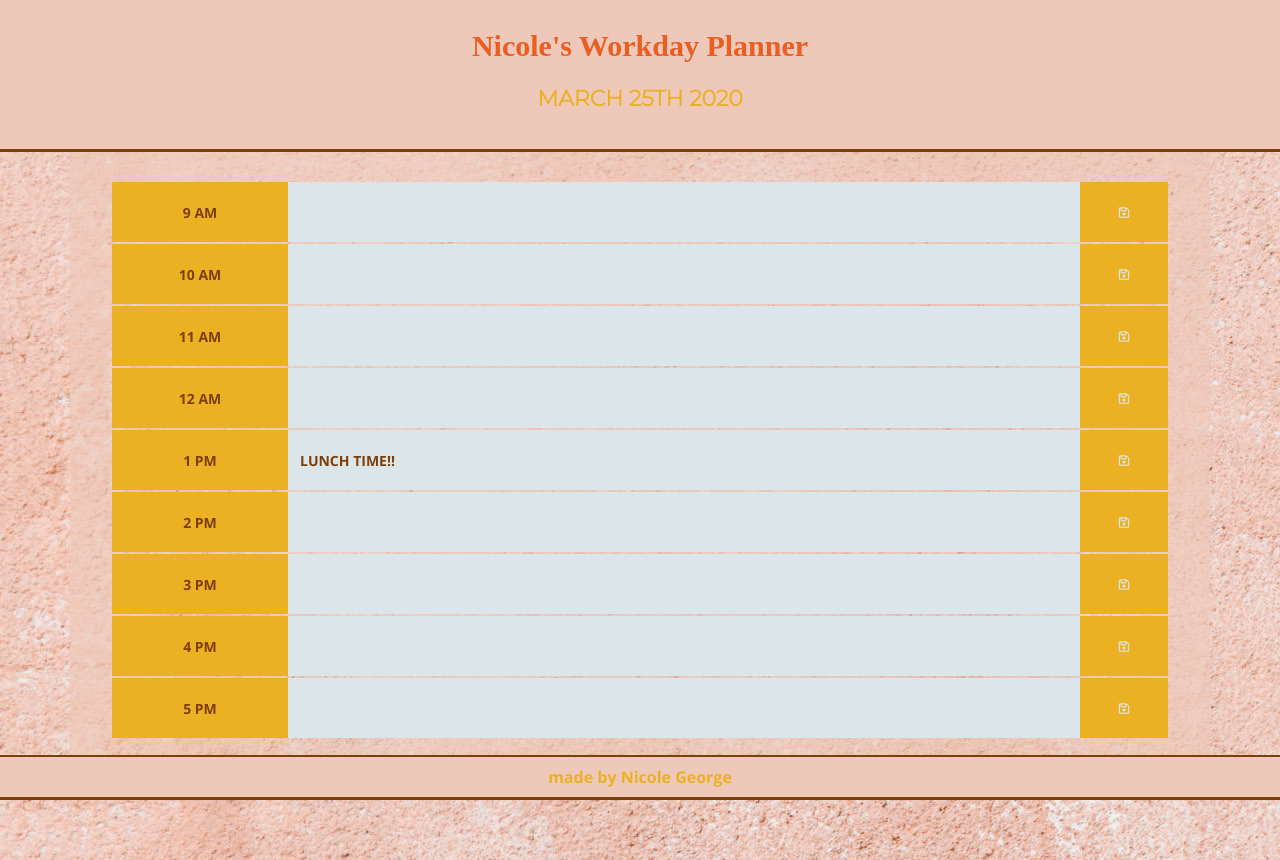
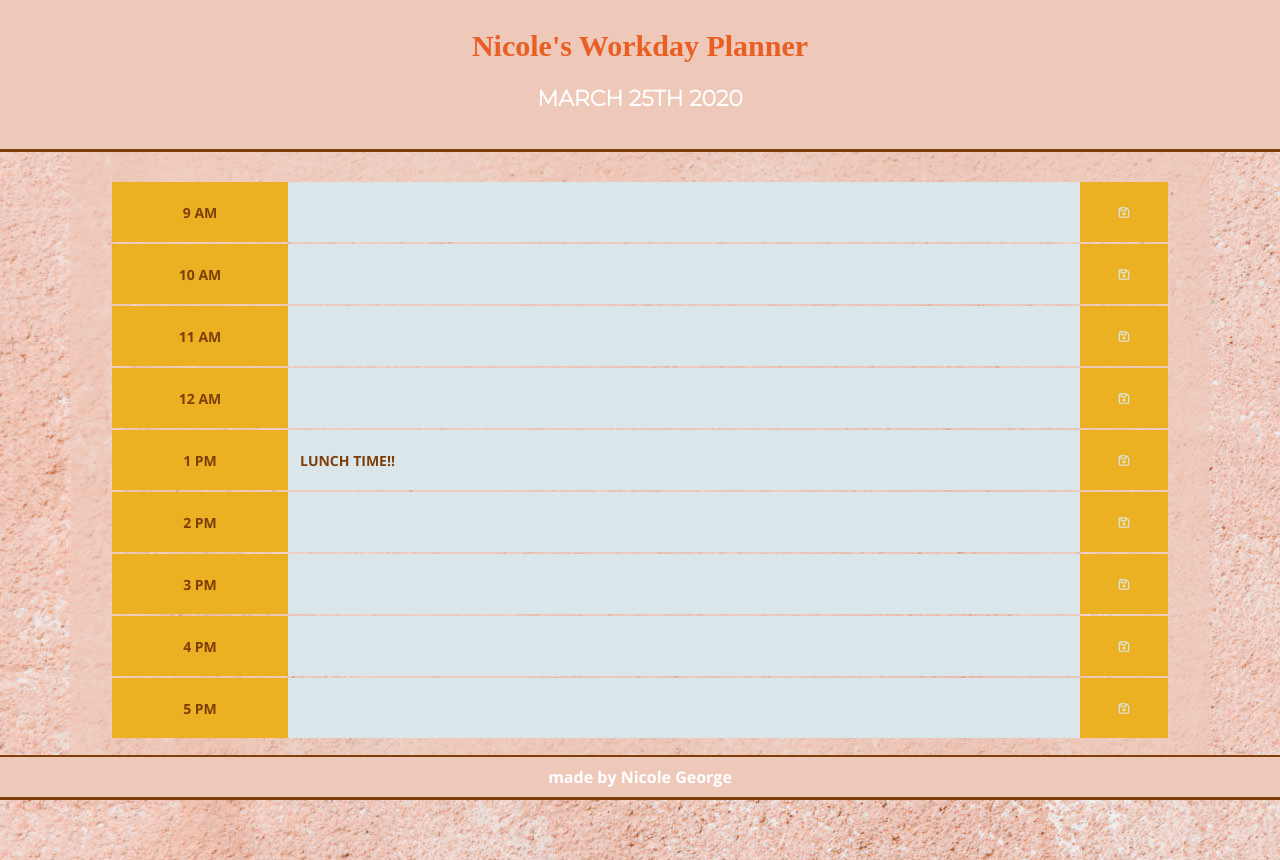
Before and after one commit to NicoleGeorge/day-planner, a plain HTML site: page index.html in a window 1280 px wide. Drawn offline with nearby package versions, Linux system fonts and the light colour scheme; a web font is replaced by a local one.

Commit message:
updated font color - header & footer

```diff
--- a/assets/css/style.css
+++ b/assets/css/style.css
@@ -142,7 +142,7 @@ input {
     text-align: center;
     font-size: 16px;
     font-weight: 500;
-    color: #EBB122;
+    color:white;
     padding-bottom: 15px;
 }
 
```
